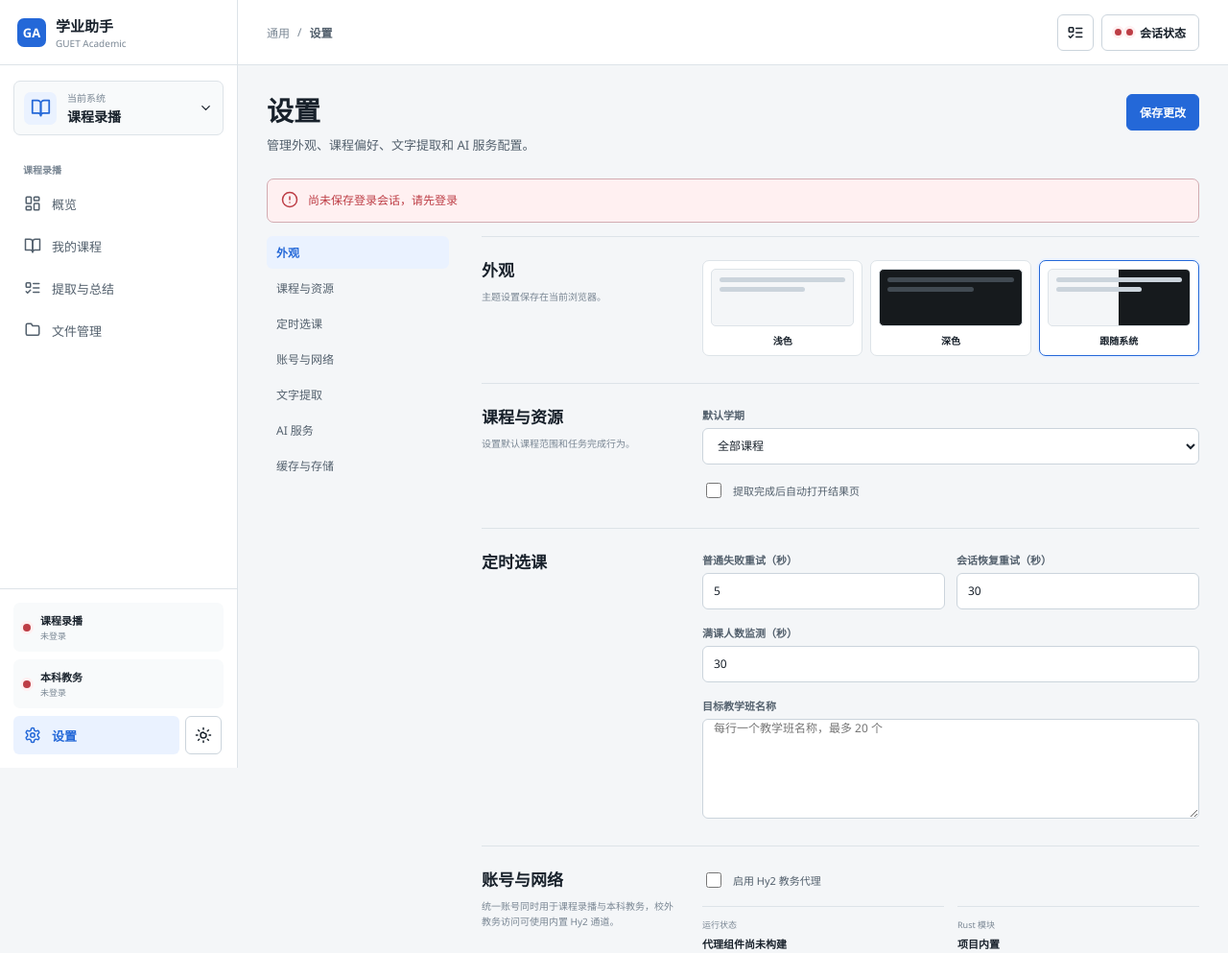
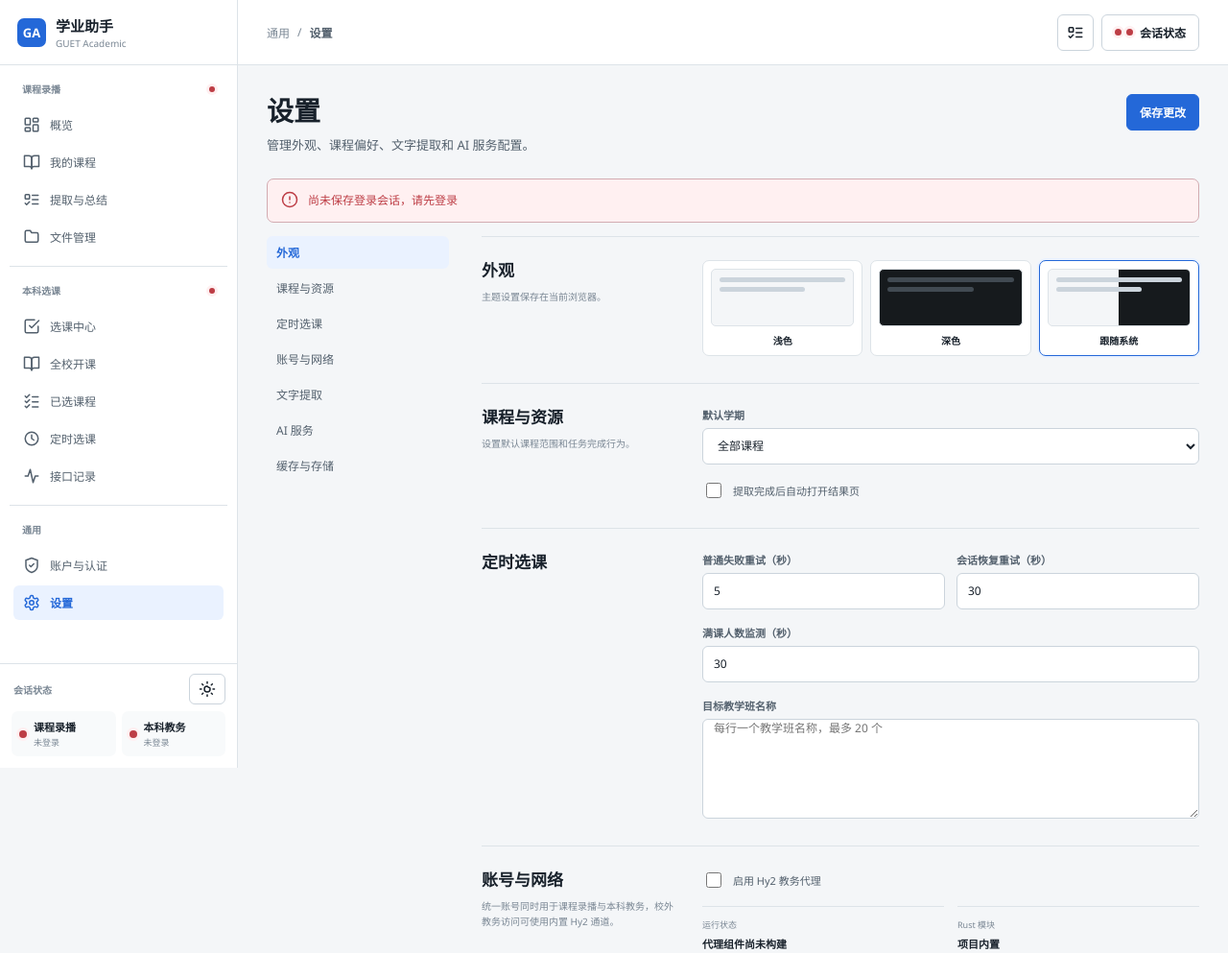
Before and after one commit to Yiyue345/fuckclassroom, a FastAPI app: page /settings in a window 1280 px wide. Shown: the top 993 px of the page at 96% size. Run offline with FastAPI, Linux system fonts and the light colour scheme; data that the repository does not hold is empty; some libraries are stand-ins or nearby versions.

Commit message:
重构侧边栏为常驻分组导航

```diff
--- a/static/app.css
+++ b/static/app.css
@@ -76,34 +76,28 @@ form { margin: 0; }
 .icon.large { width: 21px; height: 21px; }
 
 .app-shell { display: grid; grid-template-columns: 248px minmax(0, 1fr); min-height: 100vh; }
-.sidebar { position: fixed; inset: 0 auto 0 0; z-index: 30; display: flex; width: 248px; flex-direction: column; border-right: 1px solid var(--border); background: var(--surface); }
-.brand { display: flex; height: 68px; align-items: center; gap: 10px; border-bottom: 1px solid var(--border); padding: 0 18px; }
+.sidebar { position: fixed; inset: 0 auto 0 0; z-index: 30; display: flex; width: 248px; overflow: hidden; flex-direction: column; border-right: 1px solid var(--border); background: var(--surface); }
+.brand { display: flex; height: 68px; flex: 0 0 68px; align-items: center; gap: 10px; border-bottom: 1px solid var(--border); padding: 0 18px; }
 .brand-mark { display: grid; width: 30px; height: 30px; place-items: center; border-radius: 7px; background: var(--primary); color: var(--primary-on); font-size: 13px; font-weight: 800; }
 .brand-name { display: block; font-size: 15px; font-weight: 720; }
 .brand-subtitle { display: block; margin-top: 1px; color: var(--text-muted); font-size: 10px; }
 
-.workspace-switcher { position: relative; padding: 16px 14px 8px; }
-.workspace-button { display: flex; width: 100%; min-height: 54px; align-items: center; gap: 11px; border: 1px solid var(--border); border-radius: 7px; background: var(--surface-subtle); color: var(--text); padding: 9px 10px; text-align: left; }
-.workspace-button:hover, .workspace-button[aria-expanded="true"] { border-color: var(--border-strong); background: var(--surface-hover); }
 .workspace-icon { display: grid; width: 34px; height: 34px; flex: 0 0 auto; place-items: center; border-radius: 7px; background: var(--primary-soft); color: var(--primary); }
-.workspace-copy { min-width: 0; flex: 1; }
-.workspace-label { display: block; color: var(--text-muted); font-size: 10px; }
-.workspace-name { display: block; overflow: hidden; margin-top: 2px; font-size: 14px; font-weight: 680; text-overflow: ellipsis; white-space: nowrap; }
-.workspace-menu { position: absolute; top: 78px; right: 14px; left: 14px; z-index: 40; display: none; gap: 3px; border: 1px solid var(--border); border-radius: 8px; background: var(--surface); box-shadow: var(--shadow); padding: 6px; }
-.workspace-switcher.open .workspace-menu { display: grid; }
-.workspace-option { display: flex; align-items: center; gap: 10px; border-radius: 6px; padding: 9px; }
-.workspace-option:hover, .workspace-option.active { background: var(--surface-hover); }
-.workspace-option strong { display: block; font-size: 13px; }
-.workspace-option small { display: block; margin-top: 2px; color: var(--text-muted); font-size: 10px; }
-
-.nav { display: grid; gap: 4px; padding: 10px 14px; }
-.nav-label { margin: 10px 10px 4px; color: var(--text-muted); font-size: 10px; font-weight: 700; text-transform: uppercase; }
-.nav-item { display: flex; height: 40px; align-items: center; gap: 11px; border-radius: 6px; color: var(--text-soft); padding: 0 11px; font-size: 13px; font-weight: 560; }
+.sidebar-nav { min-height: 0; flex: 1; overflow-y: auto; padding: 12px 10px 14px; scrollbar-width: thin; }
+.nav { display: grid; gap: 3px; padding: 0 4px; }
+.nav + .nav { border-top: 1px solid var(--border); padding-top: 12px; margin-top: 12px; }
+.nav-label { display: flex; height: 25px; align-items: center; justify-content: space-between; margin: 0 9px 4px; color: var(--text-muted); font-size: 10px; font-weight: 700; }
+.nav-label-status { display: inline-flex; align-items: center; }
+.nav-label-status .session-dot { width: 6px; height: 6px; box-shadow: none; }
+.nav-item { display: flex; height: 36px; align-items: center; gap: 10px; border-radius: 6px; color: var(--text-soft); padding: 0 10px; font-size: 12px; font-weight: 560; }
 .nav-item:hover { background: var(--surface-hover); color: var(--text); }
 .nav-item.active { background: var(--primary-soft); color: var(--primary); font-weight: 680; }
 .nav-badge { margin-left: auto; min-width: 20px; border-radius: 10px; background: var(--surface-subtle); color: var(--text-muted); padding: 1px 6px; font-size: 10px; text-align: center; }
-.sidebar-bottom { display: grid; gap: 8px; margin-top: auto; border-top: 1px solid var(--border); padding: 14px; }
-.session-card { display: flex; align-items: center; gap: 10px; border-radius: 7px; background: var(--surface-subtle); padding: 10px; }
+.sidebar-bottom { display: grid; flex: 0 0 auto; gap: 7px; border-top: 1px solid var(--border); padding: 10px 12px 12px; }
+.sidebar-footer-head { display: flex; min-height: 32px; align-items: center; justify-content: space-between; color: var(--text-muted); padding-left: 2px; font-size: 10px; font-weight: 700; }
+.sidebar-theme-toggle.btn { width: 32px; min-height: 32px; }
+.session-list { display: grid; grid-template-columns: repeat(2, minmax(0, 1fr)); gap: 6px; }
+.session-card { display: flex; min-width: 0; align-items: center; gap: 7px; border-radius: 7px; background: var(--surface-subtle); padding: 8px; }
 .session-card:hover { background: var(--surface-hover); }
 .session-card > span:last-child { min-width: 0; }
 .session-dot { width: 8px; height: 8px; flex: 0 0 auto; border-radius: 50%; background: var(--text-muted); box-shadow: 0 0 0 3px var(--surface-hover); }
@@ -111,7 +105,6 @@ form { margin: 0; }
 .session-dot.invalid { background: var(--red); box-shadow: 0 0 0 3px var(--red-soft); }
 .session-title { display: block; overflow: hidden; font-size: 11px; font-weight: 680; text-overflow: ellipsis; white-space: nowrap; }
 .session-meta { display: block; overflow: hidden; margin-top: 2px; color: var(--text-muted); font-size: 9px; text-overflow: ellipsis; white-space: nowrap; }
-.sidebar-actions { display: grid; grid-template-columns: 1fr 40px; gap: 6px; }
 
 .main { grid-column: 2; min-width: 0; }
 .topbar { position: sticky; top: 0; z-index: 20; display: flex; height: 68px; align-items: center; justify-content: space-between; border-bottom: 1px solid var(--border); background: color-mix(in srgb, var(--surface) 94%, transparent); padding: 0 30px; backdrop-filter: blur(10px); }
--- a/static/app.js
+++ b/static/app.js
@@ -60,21 +60,6 @@
       applyTheme("auto");
     }
   });
-
-  const switcher = document.querySelector("[data-workspace-switcher]");
-  const switcherButton = document.querySelector("[data-workspace-button]");
-  if (switcher && switcherButton) {
-    switcherButton.addEventListener("click", () => {
-      const open = switcher.classList.toggle("open");
-      switcherButton.setAttribute("aria-expanded", String(open));
-    });
-    document.addEventListener("click", (event) => {
-      if (!switcher.contains(event.target)) {
-        switcher.classList.remove("open");
-        switcherButton.setAttribute("aria-expanded", "false");
-      }
-    });
-  }
 
   document.querySelectorAll("[data-filter-input]").forEach((input) => {
     const target = document.querySelector(input.dataset.filterInput || "");
--- a/templates/base.html
+++ b/templates/base.html
@@ -27,44 +27,38 @@
           <span><span class="brand-name">学业助手</span><span class="brand-subtitle">GUET Academic</span></span>
         </a>
 
-        <div class="workspace-switcher" data-workspace-switcher>
-          <button class="workspace-button" type="button" aria-expanded="false" data-workspace-button>
-            <span class="workspace-icon">
-              <svg class="icon large"><use href="/static/icons.svg#{% if active_system == 'accounts' %}shield-check{% elif active_system == 'selection' %}check-square{% else %}book-open{% endif %}"></use></svg>
-            </span>
-            <span class="workspace-copy">
-              <span class="workspace-label">当前系统</span>
-              <span class="workspace-name">{% if active_system == "accounts" %}账户与认证{% elif active_system == "selection" %}本科选课{% else %}课程录播{% endif %}</span>
-            </span>
-            <svg class="icon small"><use href="/static/icons.svg#chevron-down"></use></svg>
-          </button>
-          <div class="workspace-menu">
-            <a class="workspace-option{% if active_system == 'classroom' %} active{% endif %}" href="/classroom">
-              <span class="workspace-icon"><svg class="icon"><use href="/static/icons.svg#book-open"></use></svg></span>
-              <span><strong>课程录播</strong><small>课程、资源与课堂总结</small></span>
+        <div class="sidebar-nav">
+          <nav class="nav" aria-label="课程录播导航">
+            <div class="nav-label">
+              <span>课程录播</span>
+              <span class="nav-label-status" title="{% if classroom_session_status.is_logged_in %}已连接{% else %}未登录{% endif %}">
+                <span class="session-dot{% if classroom_session_status.is_logged_in %} valid{% else %} invalid{% endif %}"></span>
+              </span>
+            </div>
+            <a class="nav-item{% if active_nav == 'overview' %} active{% endif %}" href="/classroom">
+              <svg class="icon"><use href="/static/icons.svg#layout-dashboard"></use></svg><span>概览</span>
             </a>
-            <a class="workspace-option{% if active_system == 'selection' %} active{% endif %}" href="/selection/info">
-              <span class="workspace-icon"><svg class="icon"><use href="/static/icons.svg#check-square"></use></svg></span>
-              <span><strong>本科选课</strong><small>课程查询、选课与退课</small></span>
+            <a class="nav-item{% if active_nav == 'courses' %} active{% endif %}" href="/courses">
+              <svg class="icon"><use href="/static/icons.svg#book-open"></use></svg><span>我的课程</span>
+              {% if courses is defined and courses %}<span class="nav-badge">{{ courses|length }}</span>{% endif %}
             </a>
-            <a class="workspace-option{% if active_system == 'accounts' %} active{% endif %}" href="/accounts">
-              <span class="workspace-icon"><svg class="icon"><use href="/static/icons.svg#shield-check"></use></svg></span>
-              <span><strong>账户与认证</strong><small>统一账号与独立会话</small></span>
+            <a class="nav-item{% if active_nav == 'tasks' %} active{% endif %}" href="/tasks">
+              <svg class="icon"><use href="/static/icons.svg#list-todo"></use></svg><span>提取与总结</span>
+              {% if tasks is defined and tasks %}<span class="nav-badge">{{ tasks|selectattr('status', 'equalto', 'running')|list|length }}</span>{% endif %}
             </a>
-          </div>
-        </div>
-
-        {% if active_system == "accounts" %}
-          <nav class="nav" aria-label="账户导航">
-            <div class="nav-label">账户</div>
-            <a class="nav-item active" href="/accounts">
-              <svg class="icon"><use href="/static/icons.svg#shield-check"></use></svg><span>账户与认证</span>
+            <a class="nav-item{% if active_nav == 'downloads' %} active{% endif %}" href="/downloads">
+              <svg class="icon"><use href="/static/icons.svg#folder"></use></svg><span>文件管理</span>
             </a>
           </nav>
-        {% elif active_system == "selection" %}
+
           <nav class="nav" aria-label="本科选课导航">
-            <div class="nav-label">本科选课</div>
-            <a class="nav-item{% if active_nav == 'selection_info' and (not info or info.active_view != 'selected') %} active{% endif %}" href="/selection/info">
+            <div class="nav-label">
+              <span>本科选课</span>
+              <span class="nav-label-status" title="{% if selection_session_status.is_valid is sameas true %}会话有效{% elif selection_session_status.is_saved %}会话待验证{% else %}未登录{% endif %}">
+                <span class="session-dot{% if selection_session_status.is_saved and selection_session_status.is_valid is not sameas false %} valid{% else %} invalid{% endif %}"></span>
+              </span>
+            </div>
+            <a class="nav-item{% if active_nav == 'selection_info' and (info is not defined or info.active_view != 'selected') %} active{% endif %}" href="/selection/info">
               <svg class="icon"><use href="/static/icons.svg#check-square"></use></svg><span>选课中心</span>
             </a>
             <a class="nav-item{% if active_nav == 'selection_catalog' %} active{% endif %}" href="/selection/catalog">
@@ -81,42 +75,34 @@
               <svg class="icon"><use href="/static/icons.svg#activity"></use></svg><span>接口记录</span>
             </a>
           </nav>
-        {% else %}
-          <nav class="nav" aria-label="课程录播导航">
-            <div class="nav-label">课程录播</div>
-            <a class="nav-item{% if active_nav == 'overview' %} active{% endif %}" href="/classroom">
-              <svg class="icon"><use href="/static/icons.svg#layout-dashboard"></use></svg><span>概览</span>
+
+          <nav class="nav" aria-label="通用导航">
+            <div class="nav-label"><span>通用</span></div>
+            <a class="nav-item{% if active_nav == 'accounts' %} active{% endif %}" href="/accounts">
+              <svg class="icon"><use href="/static/icons.svg#shield-check"></use></svg><span>账户与认证</span>
             </a>
-            <a class="nav-item{% if active_nav == 'courses' %} active{% endif %}" href="/courses">
-              <svg class="icon"><use href="/static/icons.svg#book-open"></use></svg><span>我的课程</span>
-              {% if courses is defined and courses %}<span class="nav-badge">{{ courses|length }}</span>{% endif %}
-            </a>
-            <a class="nav-item{% if active_nav == 'tasks' %} active{% endif %}" href="/tasks">
-              <svg class="icon"><use href="/static/icons.svg#list-todo"></use></svg><span>提取与总结</span>
-              {% if tasks is defined and tasks %}<span class="nav-badge">{{ tasks|selectattr('status', 'equalto', 'running')|list|length }}</span>{% endif %}
-            </a>
-            <a class="nav-item{% if active_nav == 'downloads' %} active{% endif %}" href="/downloads">
-              <svg class="icon"><use href="/static/icons.svg#folder"></use></svg><span>文件管理</span>
-            </a>
-          </nav>
-        {% endif %}
-
-        <div class="sidebar-bottom">
-          <a class="session-card" href="/accounts#classroom-session" data-sidebar-session="classroom">
-            <span class="session-dot{% if classroom_session_status.is_logged_in %} valid{% else %} invalid{% endif %}"></span>
-            <span><span class="session-title">课程录播</span><span class="session-meta">{% if classroom_session_status.is_logged_in %}已连接 · {{ classroom_session_status.saved_at or "会话已保存" }}{% else %}未登录{% endif %}</span></span>
-          </a>
-          <a class="session-card" href="/accounts#selection-session" data-sidebar-session="selection">
-            <span class="session-dot{% if selection_session_status.is_saved and selection_session_status.is_valid is not sameas false %} valid{% else %} invalid{% endif %}"></span>
-            <span><span class="session-title">本科教务</span><span class="session-meta">{% if selection_session_status.is_valid is sameas true %}会话有效 · {{ selection_session_status.checked_at or "刚刚验证" }}{% elif selection_session_status.is_saved %}会话待验证{% else %}未登录{% endif %}</span></span>
-          </a>
-          <div class="sidebar-actions">
             <a class="nav-item{% if active_nav == 'settings' %} active{% endif %}" href="/settings">
               <svg class="icon"><use href="/static/icons.svg#settings"></use></svg><span>设置</span>
             </a>
-            <button class="btn icon-only" type="button" title="切换浅色/深色主题" data-theme-toggle>
+          </nav>
+        </div>
+
+        <div class="sidebar-bottom">
+          <div class="sidebar-footer-head">
+            <span>会话状态</span>
+            <button class="btn icon-only sidebar-theme-toggle" type="button" title="切换浅色/深色主题" data-theme-toggle>
               <svg class="icon"><use href="/static/icons.svg#sun-moon"></use></svg>
             </button>
+          </div>
+          <div class="session-list">
+            <a class="session-card" href="/accounts#classroom-session" data-sidebar-session="classroom" title="{% if classroom_session_status.is_logged_in %}已连接 · {{ classroom_session_status.saved_at or '会话已保存' }}{% else %}未登录{% endif %}">
+              <span class="session-dot{% if classroom_session_status.is_logged_in %} valid{% else %} invalid{% endif %}"></span>
+              <span><span class="session-title">课程录播</span><span class="session-meta">{% if classroom_session_status.is_logged_in %}已连接{% else %}未登录{% endif %}</span></span>
+            </a>
+            <a class="session-card" href="/accounts#selection-session" data-sidebar-session="selection" title="{% if selection_session_status.is_valid is sameas true %}会话有效 · {{ selection_session_status.checked_at or '刚刚验证' }}{% elif selection_session_status.is_saved %}会话待验证{% else %}未登录{% endif %}">
+              <span class="session-dot{% if selection_session_status.is_saved and selection_session_status.is_valid is not sameas false %} valid{% else %} invalid{% endif %}"></span>
+              <span><span class="session-title">本科教务</span><span class="session-meta">{% if selection_session_status.is_valid is sameas true %}会话有效{% elif selection_session_status.is_saved %}待验证{% else %}未登录{% endif %}</span></span>
+            </a>
           </div>
         </div>
       </aside>
@@ -124,7 +110,7 @@
       <main class="main">
         <header class="topbar">
           <div class="breadcrumb">
-            <span>{% block breadcrumb_parent %}{% if active_system == "accounts" %}账户{% elif active_system == "selection" %}本科选课{% else %}课程录播{% endif %}{% endblock %}</span>
+            <span>{% block breadcrumb_parent %}{% if active_system == "accounts" %}账户{% elif active_system == "selection" %}本科选课{% elif active_system == "common" %}通用{% else %}课程录播{% endif %}{% endblock %}</span>
             <span>/</span>
             <strong>{% block breadcrumb_current %}{% block page_title %}概览{% endblock %}{% endblock %}</strong>
           </div>
--- a/templates/settings.html
+++ b/templates/settings.html
@@ -1,5 +1,5 @@
 {% extends "base.html" %}
-{% set active_system = "classroom" %}
+{% set active_system = "common" %}
 {% set active_nav = "settings" %}
 
 {% block title %}设置 · 学业助手{% endblock %}
```
Also changed, not shown: tests/test_sidebar_navigation.py (added, +44 -0 lines), README.md.
